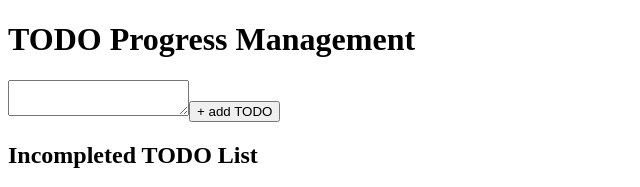
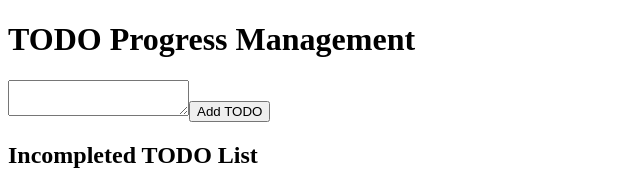
Before and after one commit to mi-os/chakra-todo, a React (Create React App) app: page / in a window 1280 px wide. Shown: the top 187 px of the page, without its empty margins (0-640 px from the left). Built offline with nearby package versions, Linux system fonts and the light colour scheme; data requests are answered from the project's data file.

Commit message:
add TodoAdd component

```diff
--- a/src/components/App.js
+++ b/src/components/App.js
@@ -29,6 +29,15 @@ const TodoList = ({ todoList }) => {
   );
 };
 
+const TodoAdd =({ inputEl, handleAddTodoListItem }) => {
+  return (
+    <>
+      <textarea ref={inputEl} />
+      <button onClick={handleAddTodoListItem}>Add TODO</button>
+    </>
+  );
+};
+
 function App() {
   const {
     todoList,
@@ -57,8 +66,7 @@ function App() {
   return (
     <>
       <TodoTitle title="TODO Progress Management" as="h1" />
-      <textarea ref={inputEl} />
-      <button onClick={handleAddTodoListItem}>+ add TODO</button>
+      <TodoAdd inputEl={inputEl} handleAddTodoListItem={handleAddTodoListItem} />
 
       <TodoTitle title="Incompleted TODO List" as="h2" />
       <TodoList todoList={inCompletedList} />
```
